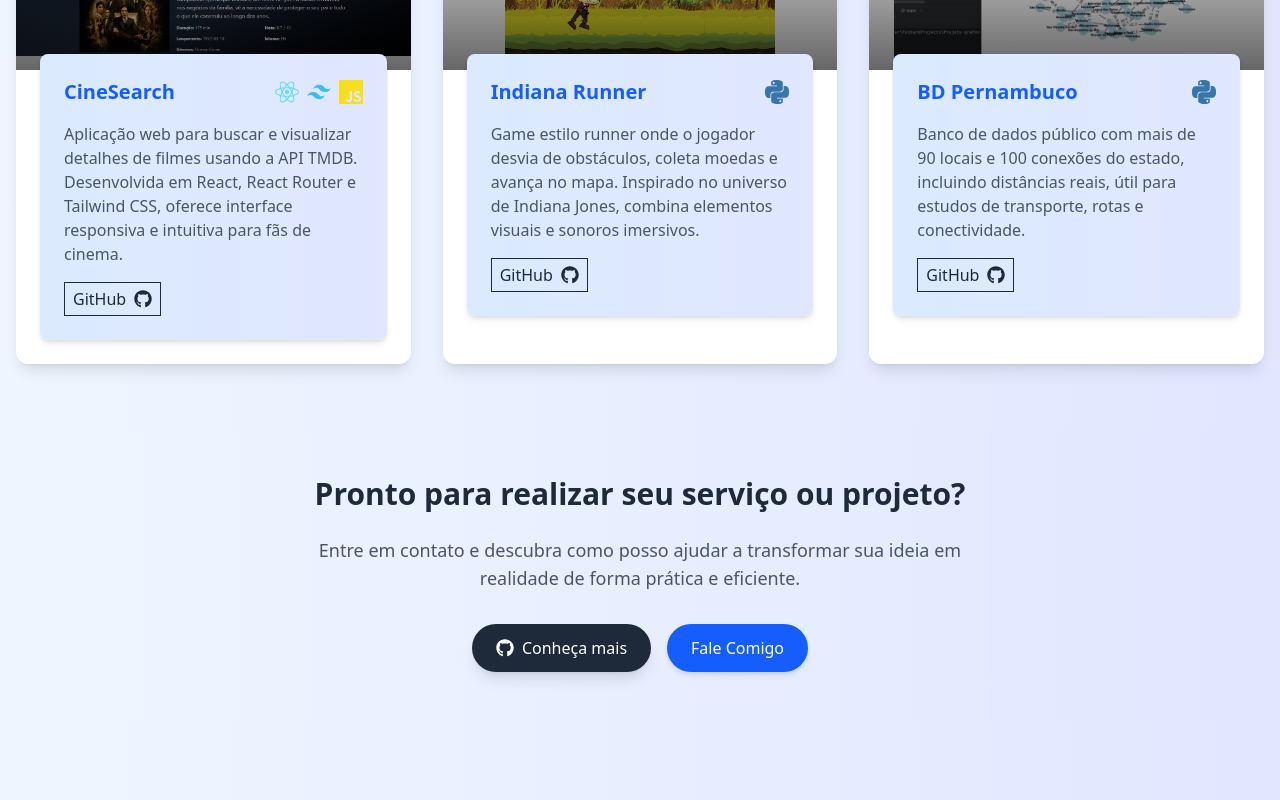
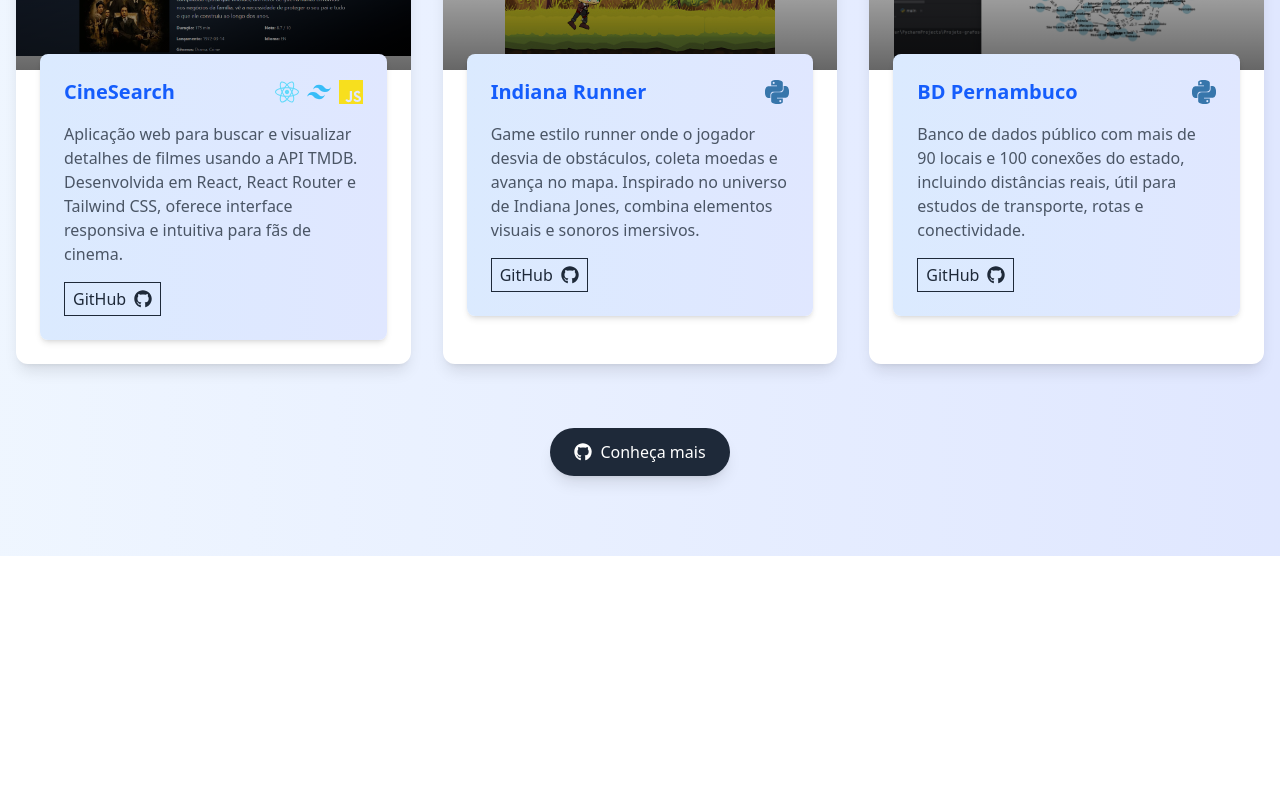
Before and after one commit to WeldonPereira/portfolio, a React (Vite) app: page / in a window 1280 px wide. Shown: the part 4622-5422 px from the top of the page. After the commit the page ends 5178 px from the top, so only its background shows below. Built offline with nearby package versions, Linux system fonts and the light colour scheme.

Commit message:
feat: aprimora Projects.jsx para exibir corretamente os cards de projetos

```diff
--- a/src/components/Projects.jsx
+++ b/src/components/Projects.jsx
@@ -156,19 +156,7 @@ const Projects = () => {
             </li>
           ))}
         </ul>
-        <aside
-          data-aos="fade-up"
-          data-aos-delay="500"
-          className="bg-gradient-to-r from-blue-50 to-indigo-100 rounded-2xl p-8 md:p-12 text-center relative overflow-hidden"
-        >
-          <div className="relative z-10 text-center">
-            <h3 className="text-2xl md:text-3xl font-bold text-gray-800 mb-6">
-              Pronto para realizar seu serviço ou projeto?
-            </h3>
-            <p className="text-gray-600 text-lg mb-8 max-w-2xl mx-auto">
-              Entre em contato e descubra como posso ajudar a transformar sua
-              ideia em realidade de forma prática e eficiente.
-            </p>
+
         <nav className="flex flex-col sm:flex-row justify-center gap-4">
           <a
             href="https://github.com/WeldonPereira"
@@ -180,15 +168,7 @@ const Projects = () => {
             <FaGithub className="text-lg" />
             Conheça mais
           </a>
-              <a
-                href="#contact"
-                className="bg-blue-600 hover:bg-blue-700 text-white px-6 py-2 rounded-full flex items-center justify-center transition-colors duration-200 shadow-md focus:outline-none focus:ring-2 focus:ring-blue-800 focus:ring-offset-2"
-              >
-                Fale Comigo
-              </a>
         </nav>
-          </div>
-        </aside>
       </div>
     </section>
   );
```
Lines whose indentation alone changed are shown as unchanged.
